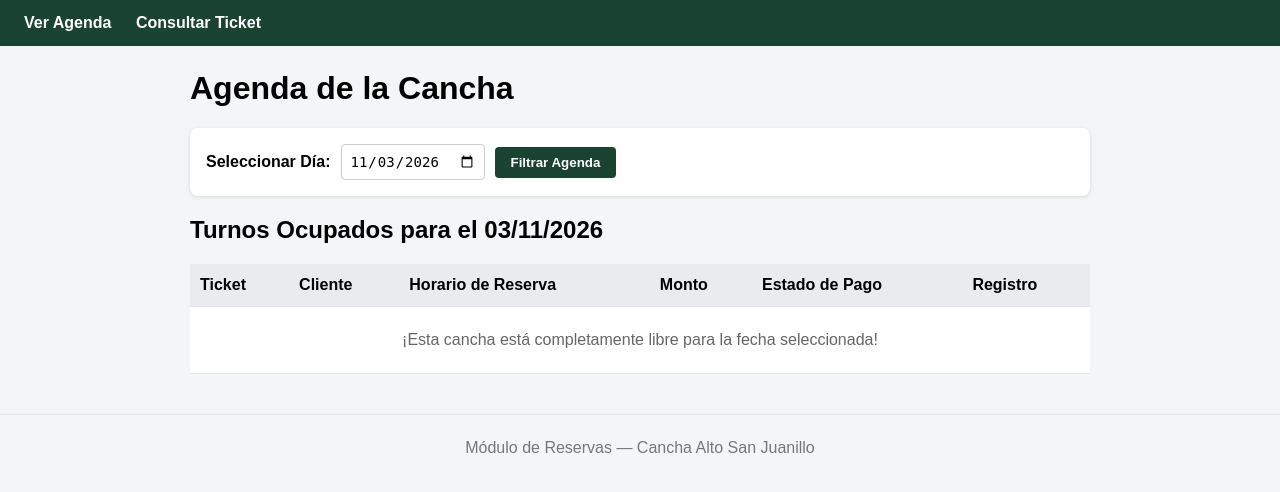
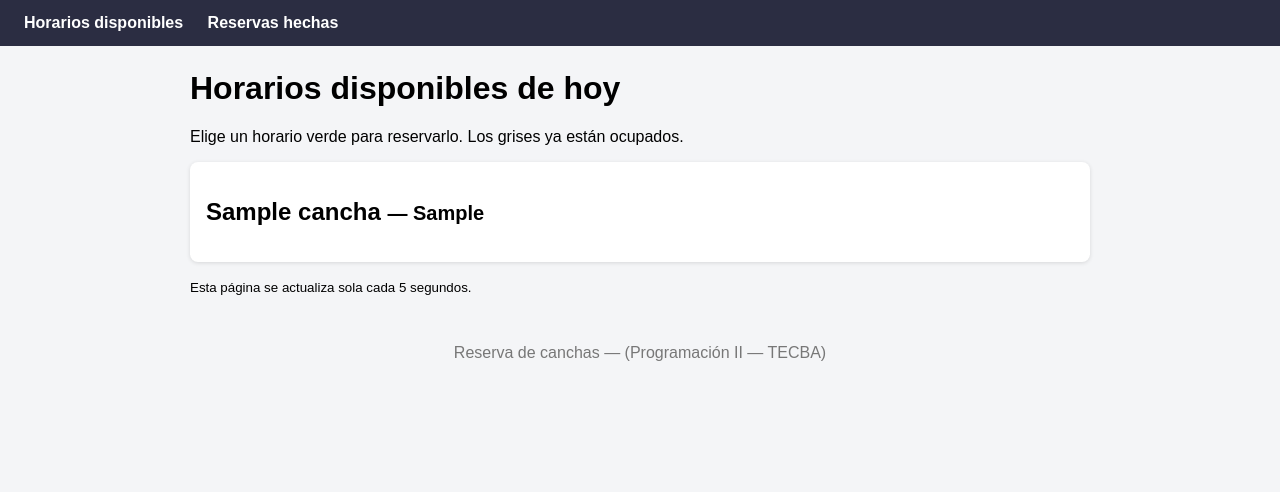
Before and after one commit to WalterMachaca/reserva_canchas, a Django app: page / in a window 1280 px wide. Shown: the top 492 px of the page. Run offline with Django 5.2, Linux system fonts and the light colour scheme; data comes from the database, SQL or seed files in the repository; both versions use the stored data as it was before the commit; tables that the repository leaves empty hold one stand-in row (values such as "Sample post"); parts of the project's set-up code (start-up, migrations or seed data) failed here and were passed over.

Commit message:
Primera prueba ok

```diff
--- a/reserva/templates/reserva/base.html
+++ b/reserva/templates/reserva/base.html
@@ -3,35 +3,38 @@
 <head>
     <meta charset="utf-8">
     <meta name="viewport" content="width=device-width, initial-scale=1">
-    <title>{% block titulo %}Cancha "Alto San Juanillo"{% endblock %}</title>
+    {% block cabecera %}{% endblock %}
+    <title>{% block titulo %}Reserva de canchas{% endblock %}</title>
     <style>
         body { font-family: Arial, sans-serif; margin: 0; background: #f4f5f7; }
-        header { background: #1b4332; padding: 14px 24px; }
+        header { background: #2b2d42; padding: 14px 24px; }
         header a { color: #fff; text-decoration: none; font-weight: bold; margin-right: 20px; }
         main { max-width: 900px; margin: 24px auto; padding: 0 16px; }
-        .tarjeta { background: #fff; border-radius: 8px; padding: 16px; margin-bottom: 14px; box-shadow: 0 1px 4px rgba(0,0,0,.12); }
+        .tarjeta { background: #fff; border-radius: 8px; padding: 16px;
+                   margin-bottom: 14px; box-shadow: 0 1px 4px rgba(0,0,0,.12); }
         table { width: 100%; border-collapse: collapse; background: #fff; }
-        th, td { text-align: left; padding: 12px 10px; border-bottom: 1px solid #e3e5e8; }
+        th, td { text-align: left; padding: 8px 10px; border-bottom: 1px solid #e3e5e8; }
         th { background: #e9ebef; }
-        .estado { border-radius: 12px; padding: 4px 12px; font-size: 13px; font-weight: bold; }
-        .e-pendiente { background: #ffe8b3; color: #b7791f; }
-        .e-pagado { background: #c9f0d6; color: #22543d; }
-        .codigo { font-family: Consolas, monospace; font-weight: bold; letter-spacing: 2px; color: #1b4332; }
-        .form-fecha { background: #fff; padding: 16px; border-radius: 8px; margin-bottom: 20px; display: flex; align-items: center; gap: 10px; box-shadow: 0 1px 4px rgba(0,0,0,.12); }
-        .form-fecha input[type="date"] { padding: 8px; border: 1px solid #ccc; border-radius: 4px; font-size: 14px; }
-        .form-fecha button { background: #1b4332; color: white; border: none; padding: 8px 16px; border-radius: 4px; cursor: pointer; font-weight: bold; }
+        .boton { display: inline-block; padding: 12px 20px; font-size: 18px; background: #1f3a5f;
+                 color: #fff; border: 0; border-radius: 8px; text-decoration: none; cursor: pointer; }
         .aviso { color: #a33; font-weight: bold; }
-        footer { text-align: center; color: #777; padding: 24px; margin-top: 40px; border-top: 1px solid #e3e5e8; }
+        .ok { color: #1e7b4f; font-weight: bold; }
+        input[type=text], select { padding: 10px; font-size: 18px; width: 100%; box-sizing: border-box; }
+        footer { text-align: center; color: #777; padding: 24px; }
+        .turnos { display: flex; flex-wrap: wrap; gap: 8px; }
+        .turno { border-radius: 8px; padding: 10px 12px; min-width: 130px; text-align: center; }
+        .libre { background: #c9f0d6; color: #14532d; text-decoration: none; font-weight: bold; }
+        .ocupado { background: #e3e5e8; color: #555; }
     </style>
 </head>
 <body>
     <header>
-        <a href="{% url 'ordenes' %}">Ver Agenda</a>
-        <a href="{% url 'seguimiento_buscar' %}">Consultar Ticket</a>
+        <a href="{% url 'inicio' %}">Horarios disponibles</a>
+        <a href="{% url 'reservas' %}">Reservas hechas</a>
     </header>
     <main>
         {% block contenido %}{% endblock %}
     </main>
-    <footer>Módulo de Reservas — Cancha Alto San Juanillo</footer>
+    <footer>Reserva de canchas — (Programación II — TECBA)</footer>
 </body>
 </html>
--- /dev/null
+++ b/reserva/templates/reserva/inicio.html
@@ -0,0 +1,26 @@
+{% extends "reserva/base.html" %}
+
+{% block cabecera %}<meta http-equiv="refresh" content="5">{% endblock %}
+
+{% block contenido %}
+<h1>Horarios disponibles de hoy</h1>
+<p>Elige un horario verde para reservarlo. Los grises ya están ocupados.</p>
+
+{% for item in tablero %}
+<div class="tarjeta">
+    <h2>{{ item.cancha.nombre }} <small>— {{ item.cancha.deporte }}</small></h2>
+    <div class="turnos">
+        {% for t in item.turnos %}
+            {% if t.reserva %}
+            <div class="turno ocupado">{{ t.texto }}<br><small>Reservado: {{ t.reserva.nombre }}</small></div>
+            {% else %}
+            <a class="turno libre" href="{% url 'reservar' item.cancha.pk t.hora %}">{{ t.texto }}<br><small>Libre</small></a>
+            {% endif %}
+        {% endfor %}
+    </div>
+</div>
+{% empty %}
+<div class="tarjeta"><p>Todavía no hay canchas. Agrégalas desde el panel de administración.</p></div>
+{% endfor %}
+<p><small>Esta página se actualiza sola cada 5 segundos.</small></p>
+{% endblock %}
--- a/reserva/templates/reserva/ordenes.html
+++ /dev/null
@@ -1,47 +0,0 @@
-{% extends "reserva/base.html" %}
-
-{% block contenido %}
-<h1>Agenda de la Cancha</h1>
-
-<!-- FORMULARIO HTML PARA FILTRAR POR FECHA -->
-<form method="get" class="form-fecha">
-    <label for="fecha"><strong>Seleccionar Día:</strong></label>
-    <input type="date" id="fecha" name="fecha" value="{{ hoy_string }}" required>
-    <button type="submit">Filtrar Agenda</button>
-</form>
-
-<h2>Turnos Ocupados para el {{ fecha_actual|date:"d/m/Y" }}</h2>
-
-<table>
-    <thead>
-        <tr>
-            <th>Ticket</th>
-            <th>Cliente</th>
-            <th>Horario de Reserva</th>
-            <th>Monto</th>
-            <th>Estado de Pago</th>
-            <th>Registro</th>
-        </tr>
-    </thead>
-    <tbody>
-        {% for r in reservas %}
-        <tr>
-            <td class="codigo">{{ r.codigo_seguimiento }}</td>
-            <td>{{ r.usuario.nombre_completo }}</td>
-            <td><strong>{{ r.hora_inicio }} — {{ r.hora_fin }}</strong></td>
-            <td>Bs. {{ r.monto_total }}</td>
-            <td>
-                <span class="estado e-{{ r.estado_pago|lower }}">{{ r.estado_pago }}</span>
-            </td>
-            <td><small>{{ r.origen }}</small></td>
-        </tr>
-        {% empty %}
-        <tr>
-            <td colspan="6" style="text-align: center; padding: 24px; color: #666;">
-                ¡Esta cancha está completamente libre para la fecha seleccionada!
-            </td>
-        </tr>
-        {% endfor %}
-    </tbody>
-</table>
-{% endblock %}
--- a/reserva/urls.py
+++ b/reserva/urls.py
@@ -2,7 +2,8 @@ from django.urls import path
 from . import views
 
 urlpatterns = [
-    path("", views.agenda_reservas, name="ordenes"),
-    path("seguimiento/", views.seguimiento_buscar, name="seguimiento_buscar"),
-    path("seguimiento/<str:codigo>/", views.seguimiento, name="seguimiento"),
+    path("", views.inicio, name="inicio"),
+    path("reservar/<int:cancha_id>/<int:hora>/", views.reservar, name="reservar"),
+    path("reserva/<int:pk>/", views.confirmacion, name="confirmacion"),
+    path("reservas/", views.reservas, name="reservas"),
 ]
--- a/reserva/views.py
+++ b/reserva/views.py
@@ -1,55 +1,56 @@
+from django.db import IntegrityError
 from django.shortcuts import render, redirect, get_object_or_404
-from .models import Usuario, Reserva
-from datetime import date
 
-def agenda_reservas(request):
-    """
-    Vista principal: Muestra las reservas de la cancha.
-    Por defecto filtra las reservas para la fecha de hoy, permitiendo ver qué
-    horarios ya están ocupados.
-    """
-    # Obtiene la fecha del filtro (si no viene ninguna, usa la fecha de hoy)
-    fecha_filtro_str = request.GET.get("fecha")
-
-    if fecha_filtro_str:
-        try:
-            fecha_busqueda = date.fromisoformat(fecha_filtro_str)
-        except ValueError:
-            fecha_busqueda = date.today()
-    else:
-        fecha_busqueda = date.today()
-
-    # Obtiene todas las reservas de esa fecha específica ordenadas por hora
-    lista_reservas = Reserva.objects.filter(fecha=fecha_busqueda).order_by("hora_inicio")
-
-    contexto = {
-        "reservas": lista_reservas,
-        "fecha_actual": fecha_busqueda,
-        "hoy_string": fecha_busqueda.isoformat()
-    }
-    return render(request, "reserva/ordenes.html", contexto)
+from .models import Cancha, Reserva
 
 
-def seguimiento_buscar(request):
-    """
-    Página intermedia para que el usuario escriba el código de su ticket.
-    Redirige automáticamente limpiando espacios y convirtiendo a mayúsculas.
-    """
-    codigo = request.GET.get("codigo", "").strip().upper()
-    if codigo:
-        return redirect("seguimiento", codigo=codigo)
-    return render(request, "reserva/seguimiento_buscar.html")
+def texto_turno(hora):
+    return f"{hora:02d}:00 – {hora + 1:02d}:00"
 
 
-def seguimiento(request, codigo):
-    """
-    Muestra la ficha de una reserva específica usando su código de seguimiento público.
-    No requiere inicio de sesión. Si el código no existe, devuelve un error 404 controlado.
-    """
-    reserva = Reserva.objects.filter(codigo_seguimiento=codigo.upper()).first()
-    contexto = {
-        "reserva": reserva,
-        "codigo": codigo.upper()
-    }
-    estado = 200 if reserva else 404
-    return render(request, "reserva/seguimiento.html", contexto, status=estado)
+def inicio(request):
+    tablero = []
+    for cancha in Cancha.objects.all():
+        reservas = {r.hora: r for r in cancha.reservas.all()}
+        turnos = []
+        for hora in cancha.horas():
+            turnos.append({"hora": hora, "texto": texto_turno(hora),
+                           "reserva": reservas.get(hora)})
+        tablero.append({"cancha": cancha, "turnos": turnos})
+    return render(request, "reserva/inicio.html", {"tablero": tablero})
+
+
+def reservar(request, cancha_id, hora):
+    cancha = get_object_or_404(Cancha, pk=cancha_id)
+    if hora not in cancha.horas():
+        return render(request, "reserva/reservar.html",
+                      {"cancha": cancha, "mensaje": "Ese horario no existe."},
+                      status=404)
+    contexto = {"cancha": cancha, "hora": hora, "texto": texto_turno(hora)}
+    if request.method == "POST":
+        nombre = request.POST.get("nombre", "").strip()
+        if not nombre:
+            contexto["mensaje"] = "Escribe tu nombre para reservar."
+        else:
+            try:
+                reserva = Reserva.objects.create(
+                    cancha=cancha, hora=hora, nombre=nombre)
+            except IntegrityError:
+                contexto["mensaje"] = "Ese horario ya fue reservado por otra persona."
+                contexto["ocupado"] = True
+            else:
+                return redirect("confirmacion", pk=reserva.pk)
+    elif Reserva.objects.filter(cancha=cancha, hora=hora).exists():
+        contexto["mensaje"] = "Ese horario ya está reservado."
+        contexto["ocupado"] = True
+    return render(request, "reserva/reservar.html", contexto)
+
+
+def confirmacion(request, pk):
+    reserva = get_object_or_404(Reserva, pk=pk)
+    contexto = {"reserva": reserva, "texto": texto_turno(reserva.hora)}
+    return render(request, "reserva/confirmacion.html", contexto)
+
+def reservas(request):
+    lista = Reserva.objects.order_by("cancha__nombre", "hora")
+    return render(request, "reserva/reservas.html", {"reservas": lista})
```
Also changed, not shown: reserva/admin.py (+8 -13 lines), reserva/fixtures/semilla.json (deleted, +0 -58 lines), reserva/models.py (+24 -91 lines), reserva/templates/reserva/confirmacion.html (added, +12 -0 lines), reserva/templates/reserva/reservar.html (added, +20 -0 lines), reserva/templates/reserva/reservas.html (added, +19 -0 lines), reserva/templates/reserva/seguimiento.html (deleted, +0 -28 lines), reserva/templates/reserva/seguimiento_buscar.html (deleted, +0 -29 lines), reserva/migrations/0001_initial.py.
